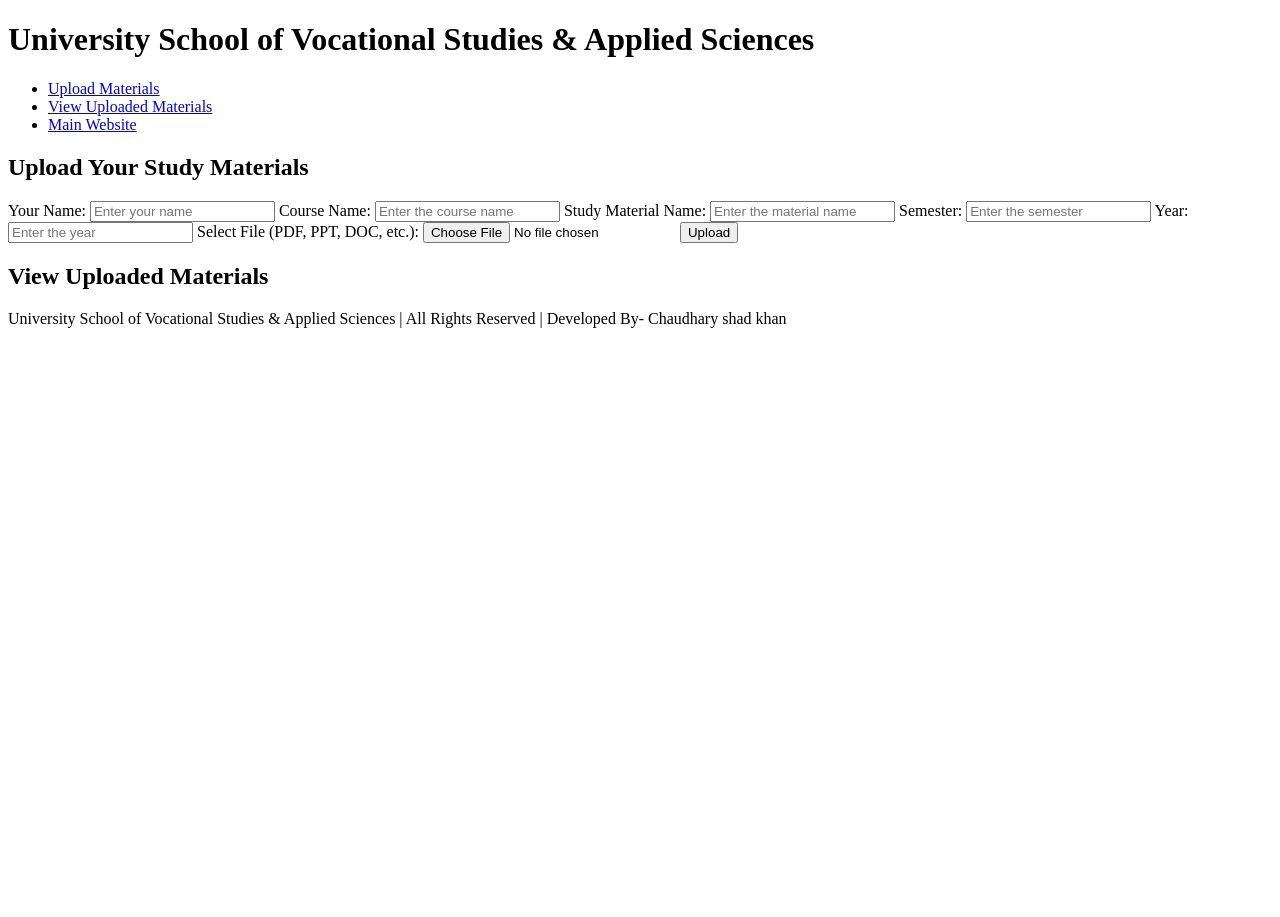
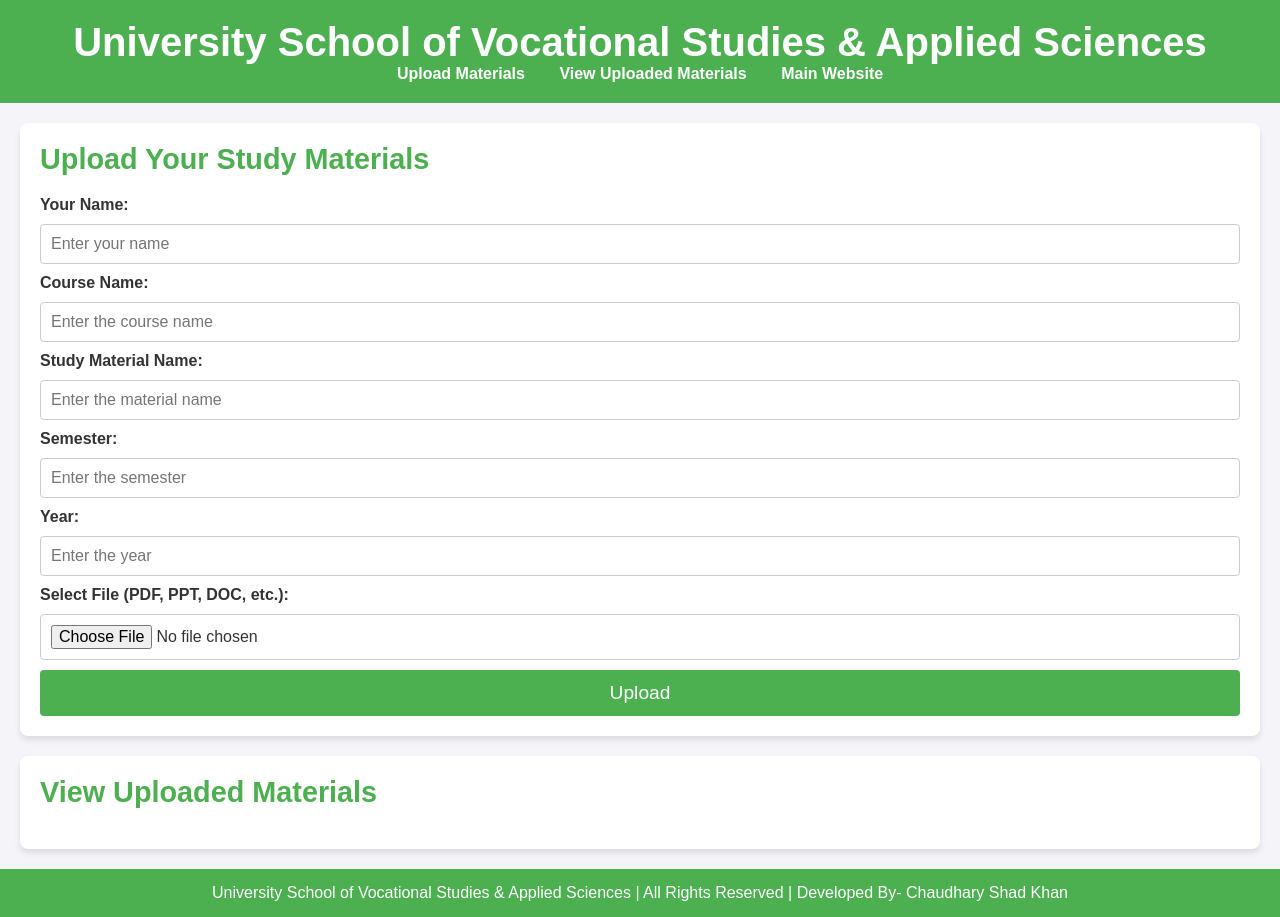
Before and after one commit to chaudharyshadkhan/University-School-of-Vocational-Studies-Applied-Sciences, a plain HTML site: page index.html in a window 1280 px wide. Before the commit the page ends 800 px from the top, so only its background shows below. Drawn offline with Linux system fonts and the light colour scheme.

Commit message:
Update index.html
Signed-off-by: chaudhary shad khan <chaudharyshadkhanphysics@gmail.com>

```diff
--- a/index.html
+++ b/index.html
@@ -5,7 +5,146 @@
     <meta name="viewport" content="width=device-width, initial-scale=1.0">
     <title>University Vocational Studies - Study Material Upload</title>
     <style>
-        /* Add your styles here (same as before) */
+        /* Resetting some default styles */
+        * {
+            margin: 0;
+            padding: 0;
+            box-sizing: border-box;
+        }
+
+        /* General Styles */
+        body {
+            font-family: Arial, sans-serif;
+            background-color: #f4f4f9;
+            color: #333;
+        }
+
+        header {
+            background-color: #4CAF50;
+            color: white;
+            padding: 20px 0;
+            text-align: center;
+        }
+
+        header h1 {
+            font-size: 2.5em;
+        }
+
+        nav ul {
+            list-style: none;
+            padding: 0;
+        }
+
+        nav ul li {
+            display: inline;
+            margin: 0 15px;
+        }
+
+        nav ul li a {
+            color: white;
+            text-decoration: none;
+            font-weight: bold;
+        }
+
+        /* Upload Section */
+        #upload {
+            background-color: #ffffff;
+            padding: 20px;
+            margin: 20px;
+            border-radius: 8px;
+            box-shadow: 0px 4px 6px rgba(0, 0, 0, 0.1);
+        }
+
+        #upload h2 {
+            color: #4CAF50;
+            font-size: 1.8em;
+            margin-bottom: 20px;
+        }
+
+        #upload form {
+            display: flex;
+            flex-direction: column;
+            gap: 10px;
+        }
+
+        #upload label {
+            font-weight: bold;
+        }
+
+        #upload input[type="text"],
+        #upload input[type="file"],
+        #upload input[type="number"] {
+            padding: 10px;
+            border: 1px solid #ccc;
+            border-radius: 4px;
+            font-size: 1em;
+        }
+
+        #upload button {
+            padding: 12px;
+            background-color: #4CAF50;
+            color: white;
+            border: none;
+            border-radius: 4px;
+            font-size: 1.2em;
+            cursor: pointer;
+        }
+
+        #upload button:hover {
+            background-color: #45a049;
+        }
+
+        /* View Uploaded Section */
+        #view {
+            background-color: #ffffff;
+            padding: 20px;
+            margin: 20px;
+            border-radius: 8px;
+            box-shadow: 0px 4px 6px rgba(0, 0, 0, 0.1);
+        }
+
+        #view h2 {
+            color: #4CAF50;
+            font-size: 1.8em;
+            margin-bottom: 20px;
+        }
+
+        #uploadedMaterials {
+            display: flex;
+            flex-direction: column;
+            gap: 10px;
+        }
+
+        .material-item {
+            padding: 15px;
+            background-color: #f9f9f9;
+            border-radius: 8px;
+            box-shadow: 0px 2px 4px rgba(0, 0, 0, 0.1);
+        }
+
+        .material-item p {
+            font-size: 1.1em;
+            margin-bottom: 5px;
+        }
+
+        .material-item a {
+            text-decoration: none;
+            color: #4CAF50;
+            font-weight: bold;
+        }
+
+        .material-item a:hover {
+            text-decoration: underline;
+        }
+
+        /* Footer */
+        footer {
+            text-align: center;
+            background-color: #4CAF50;
+            color: white;
+            padding: 15px;
+            margin-top: 20px;
+        }
     </style>
 </head>
 <body>
@@ -16,7 +155,7 @@
                 <ul>
                     <li><a href="#upload">Upload Materials</a></li>
                     <li><a href="#view">View Uploaded Materials</a></li>
-                    <li><a href="https://chaudharyshadkhan.github.io/mywebsite/">Main Website</a></li>
+                    <li><a href=" https://chaudharyshadkhan.github.io/mywebsite/">Main Website</a></li>
                 </ul>
             </nav>
         </div>
@@ -59,10 +198,30 @@
     </main>
 
     <footer>
-        <p>University School of Vocational Studies & Applied Sciences | All Rights Reserved | Developed By- Chaudhary shad khan</p>
+        <p>University School of Vocational Studies & Applied Sciences | All Rights Reserved | Developed By- Chaudhary Shad Khan</p>
     </footer>
 
+    <!-- Firebase SDKs -->
+    <script src="https://www.gstatic.com/firebasejs/9.22.1/firebase-app.js"></script>
+    <script src="https://www.gstatic.com/firebasejs/9.22.1/firebase-storage.js"></script>
+    <script src="https://www.gstatic.com/firebasejs/9.22.1/firebase-firestore.js"></script>
+
     <script>
+        // Firebase Configuration (Replace with your own Firebase project details)
+        const firebaseConfig = {
+            apiKey: "AIzaSyAtXZe81CICPqnpus5INNoFnQNMBtAn6CY",
+            authDomain: "student-study-material-79ab2.firebaseapp.com",
+            projectId: "student-study-material-79ab2",
+            storageBucket: "student-study-material-79ab2.appspot.com",
+            messagingSenderId: "636109405691",
+            appId: "1:636109405691:web:bcf12abf187569454d9f5e"
+        };
+
+        // Initialize Firebase
+        const app = firebase.initializeApp(firebaseConfig);
+        const storage = firebase.storage();
+        const db = firebase.firestore();
+
         // Function to get current date in format: YYYY-MM-DD
         function getCurrentDate() {
             const date = new Date();
@@ -92,7 +251,7 @@
             fileName.innerText = `File: ${material.fileName}`;
 
             const downloadLink = document.createElement("a");
-            downloadLink.href = material.fileUrl; // This will be the Firebase link for download
+            downloadLink.href = material.fileUrl;
             downloadLink.download = material.fileName;
             downloadLink.innerText = "Download Material";
 
@@ -103,6 +262,9 @@
             document.getElementById("uploadedMaterials").appendChild(materialDiv);
         }
 
+        // File type validation
+        const allowedTypes = ['application/pdf', 'application/msword', 'application/vnd.ms-powerpoint'];
+
         document.getElementById("uploadForm").addEventListener("submit", function(event) {
             event.preventDefault();
 
@@ -112,24 +274,29 @@
             const semester = document.getElementById("semester").value;
             const year = document.getElementById("year").value;
             const file = document.getElementById("file").files[0];
-            const uploadDate = getCurrentDate(); // Your custom function
+            const uploadDate = getCurrentDate(); // Custom function to get today's date
+
+            if (!allowedTypes.includes(file.type)) {
+                alert("Please upload a valid file (PDF, DOC, PPT).");
+                return;
+            }
 
             if (name && course && materialName && semester && year && file) {
-                // Firebase Storage me reference banao
-                const storageRef = firebase.storage().ref('study_materials/' + file.name);
+                // Firebase Storage reference
+                const storageRef = storage.ref('study_materials/' + file.name);
 
-                // File ko Firebase me upload karo
+                // File upload to Firebase Storage
                 const uploadTask = storageRef.put(file);
 
                 uploadTask.on('state_changed',
                     (snapshot) => {
-                        // (optional) Upload progress check kar sakte ho
+                        // Optional: Upload progress can be checked here
                     },
                     (error) => {
                         alert('File upload failed! Please try again.');
                     },
                     () => {
-                        // Upload success hone ke baad
+                        // Upload success callback
                         uploadTask.snapshot.ref.getDownloadURL().then((downloadURL) => {
 
                             const material = {
@@ -140,7 +307,7 @@
                                 year,
                                 uploadDate,
                                 fileName: file.name,
-                                fileUrl: downloadURL  // Firebase file URL
+                                fileUrl: downloadURL // Firebase link here
                             };
 
                             const materials = JSON.parse(localStorage.getItem("uploadedMaterials")) || [];
@@ -148,9 +315,7 @@
                             localStorage.setItem("uploadedMaterials", JSON.stringify(materials));
 
                             displayMaterial(material);
-
                             document.getElementById("uploadForm").reset();
-
                             alert("File Uploaded Successfully!");
                         });
                     }
@@ -161,23 +326,8 @@
             }
         });
 
-        // Load materials on page load
+        // Load materials when the page loads
         window.onload = loadUploadedMaterials;
-
-        // Firebase Configuration (Replace this with your own Firebase project details)
-        const firebaseConfig = {
-            apiKey: "AIzaSyAtXZe81CICPqnpus5INNoFnQNMBtAn6CY",
-            authDomain: "student-study-material-79ab2.firebaseapp.com",
-            projectId: "student-study-material-79ab2",
-            storageBucket: "student-study-material-79ab2.firebasestorage.app.appspot.com",
-            messagingSenderId: "636109405691",
-            appId: "1:636109405691:web:bcf12abf187569454d9f5e"
-        };
-
-        // Initialize Firebase
-        firebase.initializeApp(firebaseConfig);
-        const storage = firebase.storage();
-        const db = firebase.firestore();
     </script>
 </body>
 </html>
```
